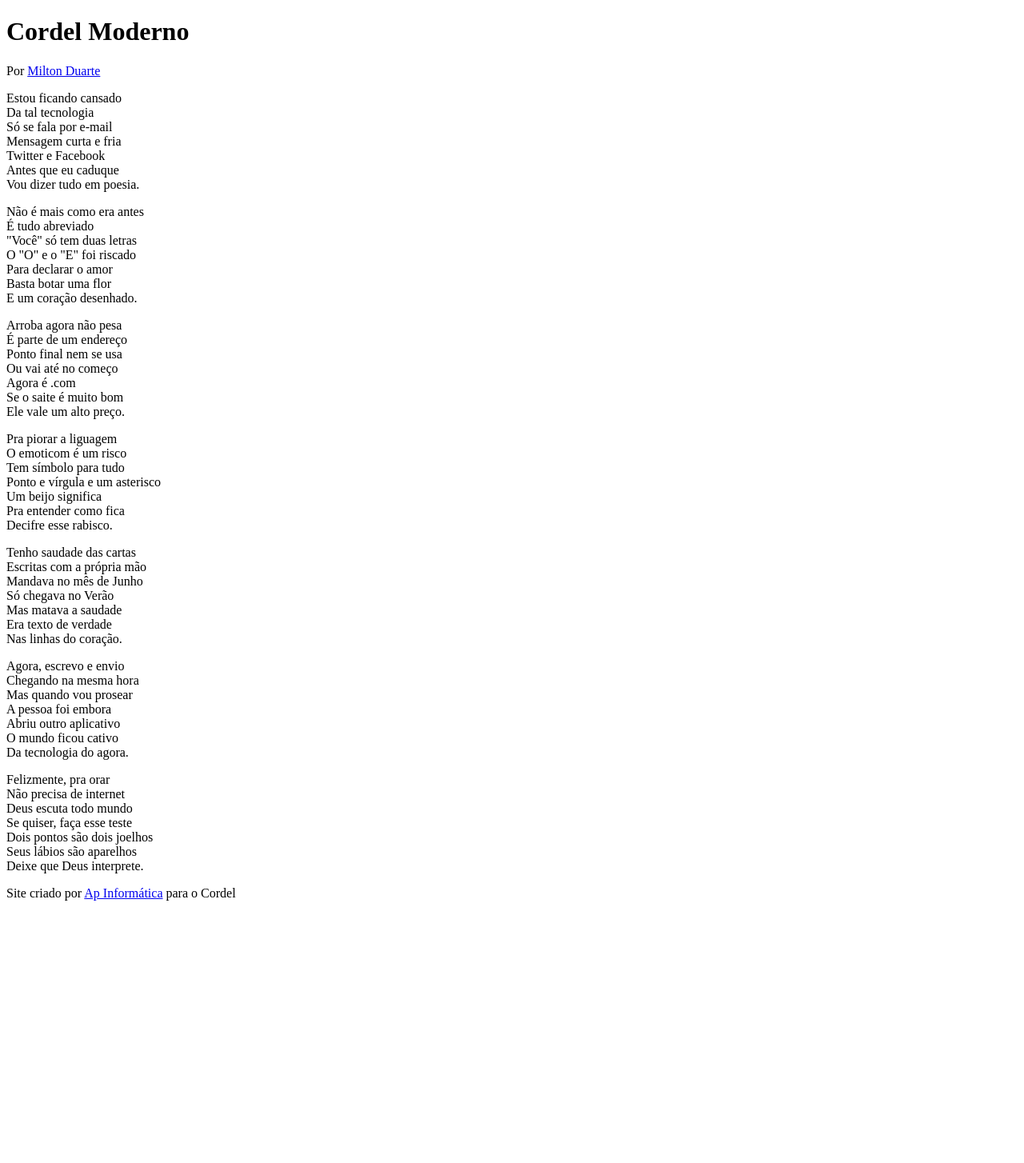
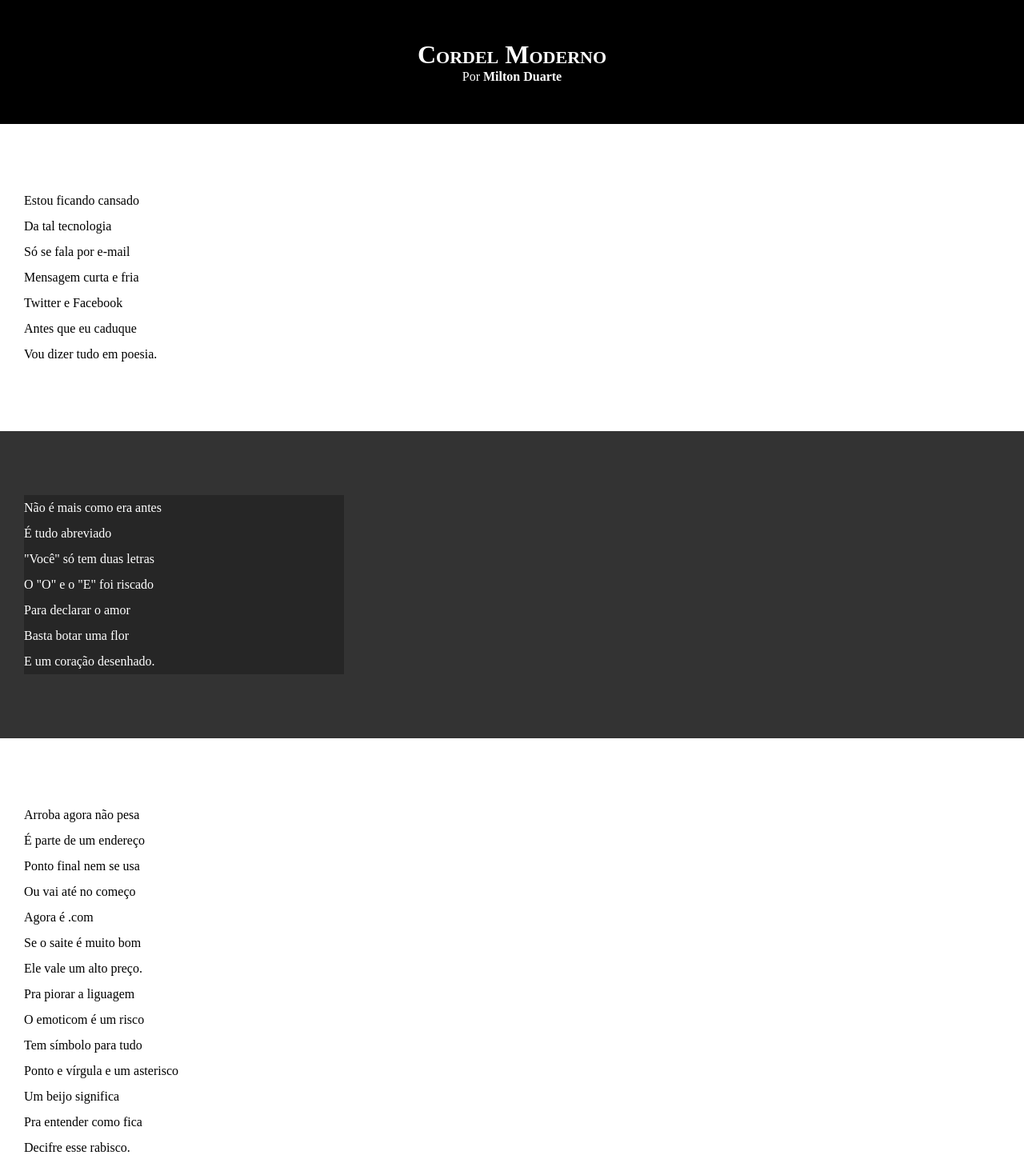
Before and after one commit to Rui576-R/projeto-cordel, a plain HTML site: page index.html in a window 1280 px wide. Shown: the top 1454 px of the page at 80% size. Before the commit the page ends 1142 px from the top, so only its background shows below. Drawn offline with Linux system fonts and the light colour scheme.

Commit message:
atualizado

```diff
--- a/estilo/style.css
+++ b/estilo/style.css
@@ -1 +1,66 @@
 @charset "UTF-8";
+
+* {
+    margin: 0px;
+    padding: 0px;
+}
+
+html, body {
+    min-height: 100vh;
+    background-color: darkgray;
+}
+
+header {
+    background-color: black;
+    color: white;
+    text-align: center;
+}
+
+header > h1 {
+    padding-top: 50px;
+    font-variant: small-caps;
+}
+
+header > p {
+    padding-bottom: 50px;
+}
+
+a {
+    color: white;
+    text-decoration: none;
+    font-weight: bolder;
+}
+
+a:hover {
+    text-decoration: underline;
+}
+
+section {
+    padding-top: 10vh;
+    padding-bottom: 10vh;
+    line-height: 2em;
+    padding-left: 30px;
+}
+
+section.normal {
+    background-color: white;
+    color: black;
+}
+
+section.imagem {
+    background-color: rgb(51, 51, 51);
+    color: white;
+}
+
+section.imagem > p {
+    width: 400px;
+    background-color: rgba(0, 0, 0, 0.253);
+}
+
+footer {
+    background-color: black;
+    text-align: center;
+    color: white;
+    text-align: center;
+    padding: 10px;
+}
--- a/index.html
+++ b/index.html
@@ -15,7 +15,7 @@
         </p>
     </header>
 
-    <section>
+    <section class="normal">
         <p>
             Estou ficando cansado<br>
             Da tal tecnologia<br>
@@ -27,7 +27,7 @@
         </p>
     </section>
 
-    <section>
+    <section class="imagem">
         <p>
             Não é mais como era antes<br>
             É tudo abreviado<br>
@@ -39,7 +39,7 @@
         </p>
     </section>
 
-    <section>
+    <section class="normal">
         <p>
             Arroba agora não pesa<br>
             É parte de um endereço<br>
@@ -61,7 +61,7 @@
         </p>
     </section>
 
-    <section>
+    <section class="imagem">
         <p>
             Tenho saudade das cartas<br>
             Escritas com a própria mão<br>
@@ -73,7 +73,7 @@
         </p>
     </section>
 
-    <section>
+    <section class="normal">
         <p>
             Agora, escrevo e envio<br>
             Chegando na mesma hora<br>
```
